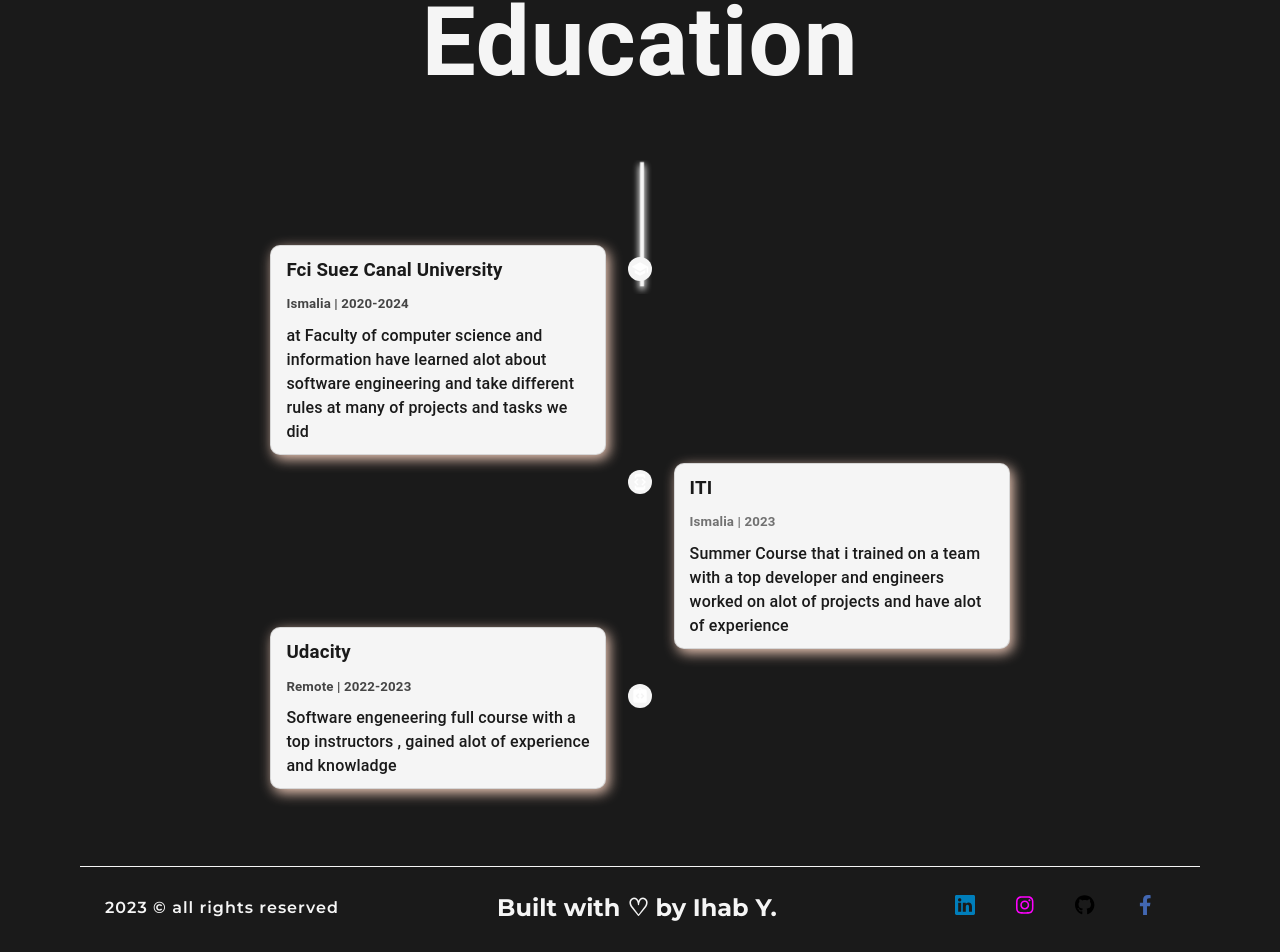
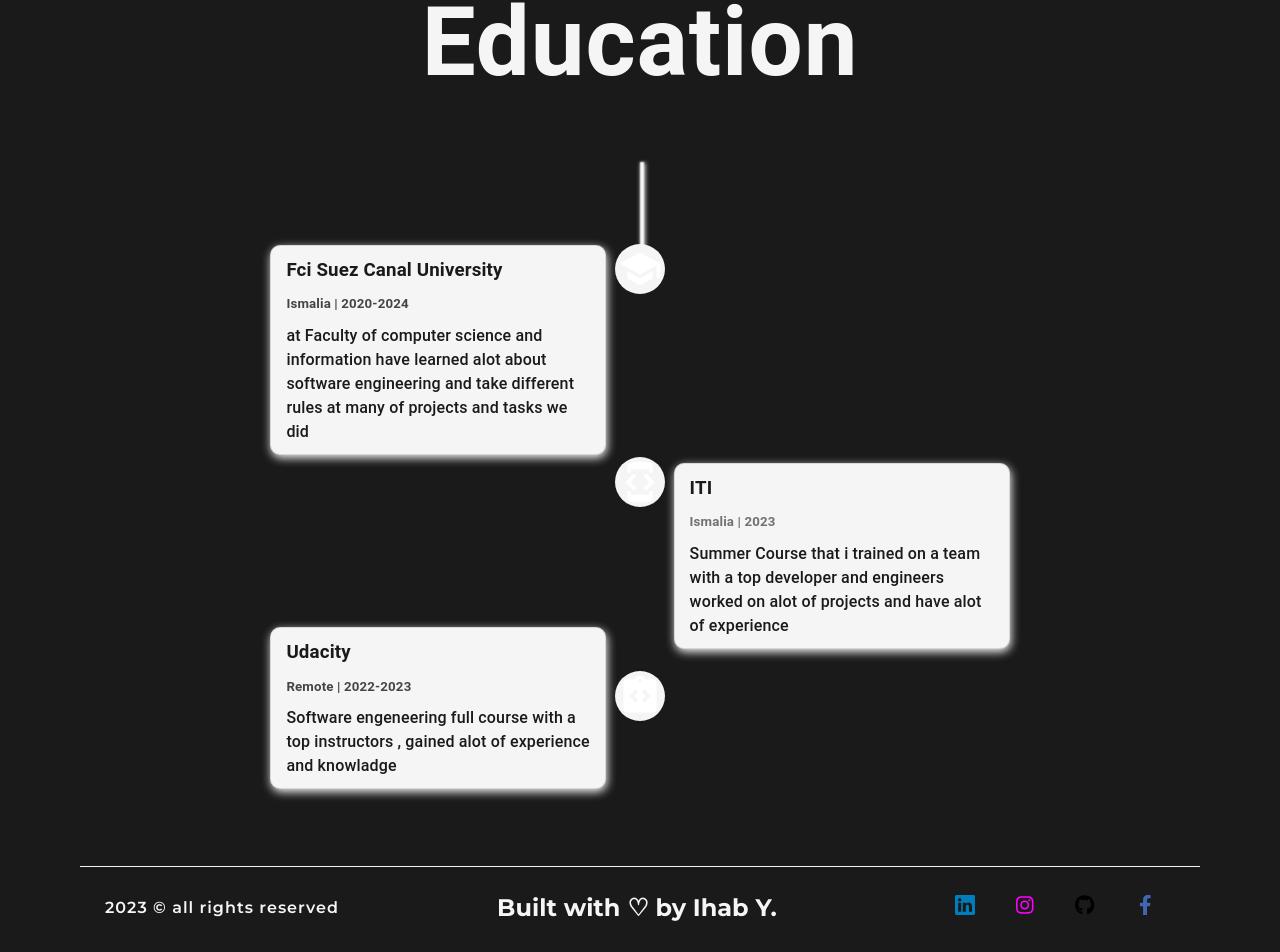
Before and after one commit to ehabyousef/The-Portfolio, a Next.js app: page /about in a window 1280 px wide. Shown: the part 3145-4097 px from the top of the page. Built offline with nearby package versions, Linux system fonts and the light colour scheme.

Commit message:
edit sad

```diff
--- a/app/component/Education/Education.jsx
+++ b/app/component/Education/Education.jsx
@@ -37,7 +37,7 @@ const Education = () => {
                     initial={{ right: '60%' }}
                     whileInView={{ right: "53%" }}
                     className={style.one}>
-                    <Card sx={{ padding: '10px 15px', display: 'flex', flexDirection: 'column', gap: '10px', borderRadius: '10px', background: 'var(--white)', boxShadow: '3px 4px 13px var(--beige)' }} variant="outlined">
+                    <Card sx={{ padding: '10px 15px', display: 'flex', flexDirection: 'column', gap: '10px', borderRadius: '10px', background: 'var(--white)', boxShadow: '1px 3px 10px var(--white)' }} variant="outlined">
                         <h3 style={{ color: 'var(--dark-color)' }}>Fci Suez Canal University</h3>
                         <h5 style={{ color: 'var(--dark-color)', opacity: ".8" }}>Ismalia | 2020-2024</h5>
                         <p style={{ color: 'var(--dark-color)', fontWeight: "500", lineHeight: "1.5" }}>at Faculty of computer science and information have learned alot about software engineering and take different rules at many of projects and tasks we did </p>
@@ -47,7 +47,7 @@ const Education = () => {
                     initial={{ left: '60%' }}
                     whileInView={{ left: "53%" }}
                     className={style.two}>
-                    <Card sx={{ padding: '10px 15px', display: 'flex', flexDirection: 'column', gap: '10px', borderRadius: '10px', background: 'var(--white)', boxShadow: '3px 4px 13px var(--beige)' }} variant="outlined">
+                    <Card sx={{ padding: '10px 15px', display: 'flex', flexDirection: 'column', gap: '10px', borderRadius: '10px', background: 'var(--white)', boxShadow: '1px 3px 10px var(--white)' }} variant="outlined">
                         <h3 style={{ color: 'var(--dark-color)' }}>ITI</h3>
                         <h5 style={{ color: 'var(--dark-color)', opacity: ".6" }}>Ismalia | 2023</h5>
                         <p style={{ color: 'var(--dark-color)', fontWeight: "500", lineHeight: "1.5" }}>Summer Course that i trained on a team with a top developer and engineers worked on alot of projects and have alot of experience</p>
@@ -57,7 +57,7 @@ const Education = () => {
                     initial={{ right: '60%' }}
                     whileInView={{ right: "53%" }}
                     className={style.three}>
-                    <Card sx={{ padding: '10px 15px', display: 'flex', flexDirection: 'column', gap: '10px', borderRadius: '10px', background: 'var(--white)', boxShadow: '3px 4px 13px var(--beige)' }} variant="outlined">
+                    <Card sx={{ padding: '10px 15px', display: 'flex', flexDirection: 'column', gap: '10px', borderRadius: '10px', background: 'var(--white)', boxShadow: '1px 3px 10px var(--white)' }} variant="outlined">
                         <h3 style={{ color: 'var(--dark-color)' }}>Udacity</h3>
                         <h5 style={{ color: 'var(--dark-color)', opacity: ".8" }}>Remote | 2022-2023</h5>
                         <p style={{ color: 'var(--dark-color)', fontWeight: "500", lineHeight: "1.5" }}>Software engeneering full course with a top instructors , gained alot of experience and knowladge </p>
--- a/app/component/Education/Education.module.css
+++ b/app/component/Education/Education.module.css
@@ -6,7 +6,7 @@
   left: 50%;
   transform: translateX(-50%);
   transform-origin: top;
-  box-shadow: 0 15px 15px 1px var(--white);
+  box-shadow: 1px 3px 10px var(--white) ;
 }
 .one,
 .two,
@@ -44,8 +44,8 @@
 }
 .icon {
   background-color: var(--white);
-  width: 50px;
-  height: 50px;
+  width: 50px !important;
+  height: 50px !important;
   padding: 3px;
   border-radius: 50%;
   fill: var(--dark-color);
```
